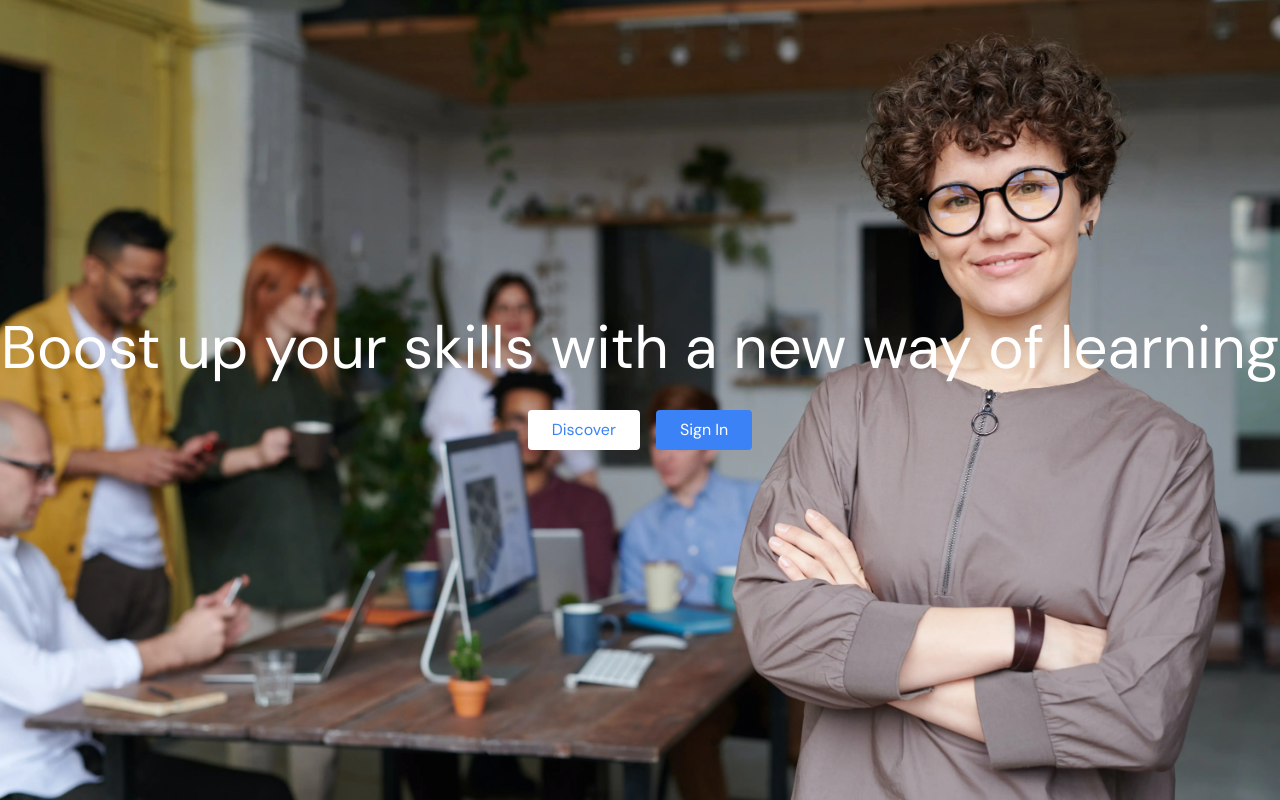
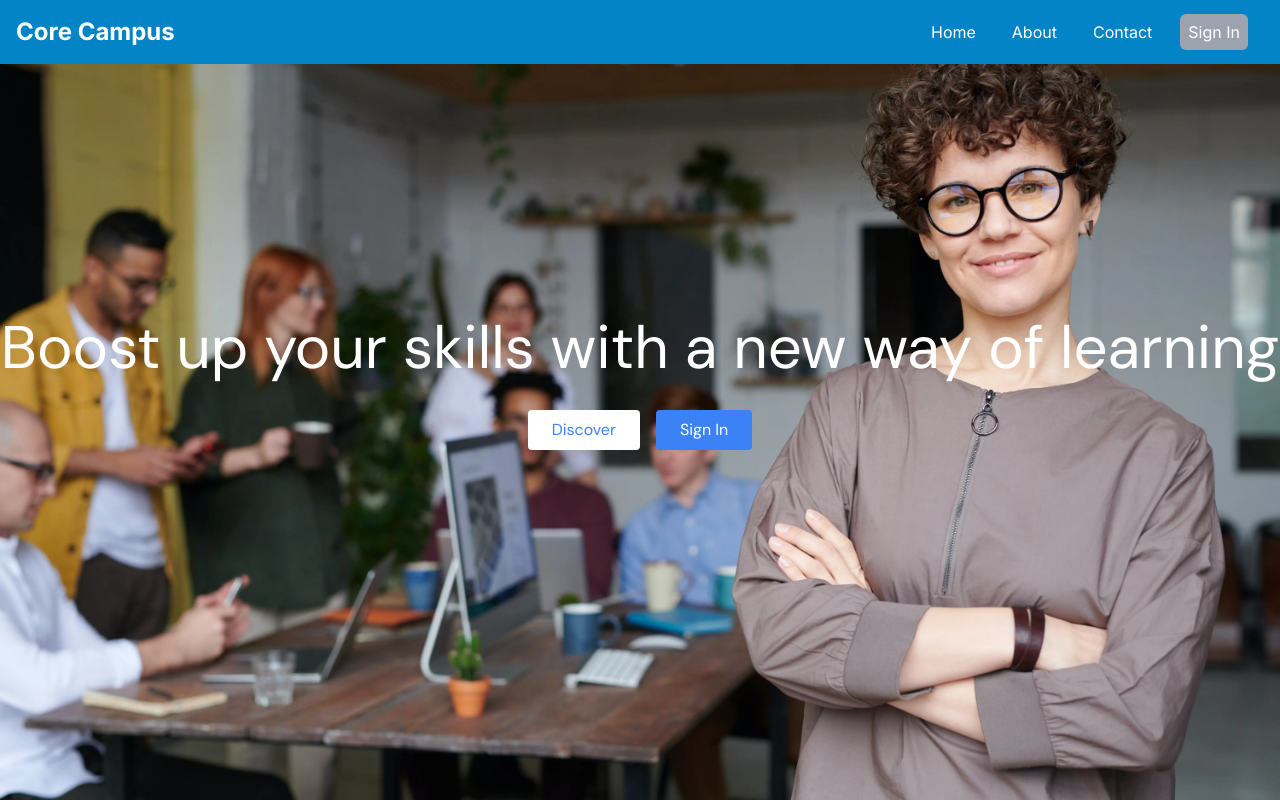
Before and after one commit to mandorakannu/next-college, a Next.js app: page / in a window 1280 px wide. Built offline with nearby package versions, Linux system fonts and the light colour scheme; no server answers.

Commit message:
feat: Add navigation component to RootLayout

```diff
--- a/app/layout.tsx
+++ b/app/layout.tsx
@@ -3,6 +3,7 @@ import { Inter } from "next/font/google";
 import "./globals.css";
 import { ClerkProvider } from "@clerk/nextjs";
 import { ReduxProvider } from "@providers/redux/provider";
+import { Navigation } from "@ui/shared/Navigation";
 
 const inter = Inter({ subsets: ["latin"] });
 
@@ -10,7 +11,63 @@ export const metadata: Metadata = {
   title: "Core Campus",
   description:
     "Core Campus is a college management project for students and teachers. This project is made by Kannu Mandora | Full Stack Developer",
-};
+    keywords: [
+      "Kannu",
+      "Kannu Mandora",
+      "Mandora",
+      "Web Developer",
+      "Full Stack",
+      "MERN Stack",
+      "Stack",
+      "Full Stack Developer",
+      "Mandora Kannu",
+      "tech blogger",
+      "developer",
+      "web development",
+      "software engineering",
+      "programming languages",
+    ],
+    authors: [{ name: "Kannu Mandora" }],
+    robots: {
+      index: true,
+      follow: true,
+      nocache: true,
+      googleBot: {
+        index: true,
+        follow: true,
+        noimageindex: false,
+        "max-video-preview": -1,
+        "max-image-preview": "large",
+        "max-snippet": -1,
+      },
+    },
+    twitter: {
+      card: "summary_large_image",
+      title: "Kannu Mandora | Full Stack Developer",
+      description:
+        "Hi, it's me Kannu Mandora. I want to be a Full Stack Developer. I am currently focused on my skills in React, Node, and Express. I am also learning about MySQL and MongoDB.",
+      siteId: "@mandorakannu",
+      creator: "@KannuMandora",
+      creatorId: "1467726470533754880",
+      images: ["https://collegemanagement.mandorakannu.xyz/images/main.webp"],
+    },
+    verification: {
+      google: "_RMbn1Udckop0qHdoAu_PoiGFWqwB19CecNEqZfHxAE",
+      yandex: "yandex",
+      yahoo: "yahoo",
+      other: {
+        me: ["mandorakannu@gmail.com"],
+      },
+    },
+    icons: [
+      {
+        href: "/favicon.ico",
+        rel: "icon",
+        type: "image/x-icon",
+        url: "/favicon.ico",
+      },
+    ],
+  };
 
 export default function RootLayout({
   children,
@@ -21,7 +78,9 @@ export default function RootLayout({
     <ReduxProvider>
       <ClerkProvider>
         <html lang="en">
-          <body className={inter.className}>{children}</body>
+          <body className={inter.className}>
+            <Navigation />
+            {children}</body>
         </html>
       </ClerkProvider>
     </ReduxProvider>
--- /dev/null
+++ b/components/ui/shared/Navigation.tsx
@@ -0,0 +1,70 @@
+import Link from "next/link";
+import { currentUser } from "@clerk/nextjs/server";
+import { SignOutButton, SignedIn } from "@clerk/nextjs";
+
+export const Navigation = async () => {
+  const user = await currentUser();
+  return (
+    <>
+      <nav className="bg-sky-600 p-4 fixed w-full">
+        <div className="container mx-auto flex justify-between items-center">
+          <Link href="/" className="text-white text-2xl font-bold">
+            Core Campus
+          </Link>
+          <ul className="flex gap-5 last:mr-4">
+            <li>
+              <Link
+                href="/"
+                className="text-white p-2 hover:text-black transition-colors delay-75"
+              >
+                Home
+              </Link>
+            </li>
+            <li>
+              <Link
+                href="/about"
+                className="text-white p-2 hover:text-black transition-colors delay-75"
+              >
+                About
+              </Link>
+            </li>
+            <li>
+              <Link
+                href="/contact"
+                className="text-white p-2 hover:text-black transition-colors delay-75"
+              >
+                Contact
+              </Link>
+            </li>
+            <li>
+              {user === null || user === undefined ? (
+                <Link
+                  href="/sign-in"
+                  className="text-white bg-gray-400 hover:bg-orange-300 rounded-md p-2 transition-colors delay-75"
+                >
+                  Sign In
+                </Link>
+              ) : (
+                <>
+                <Link
+                  href="/dashboard"
+                  className="text-white bg-gray-400 hover:bg-orange-300 rounded-md p-2 transition-colors delay-75 mr-6"
+                >
+                  Dashboard
+                </Link>
+                <SignedIn>
+                  <SignOutButton signOutOptions={{ redirectUrl: "/sign-in" }}>
+                    <span className="text-white hover:text-black transition-colors delay-75 cursor-pointer underline underline-offset-2">
+                      Logout
+                    </span>
+                  </SignOutButton>
+                </SignedIn>
+                </>
+              )}
+            </li>
+          </ul>
+        </div>
+      </nav>
+    </>
+  );
+};
```
